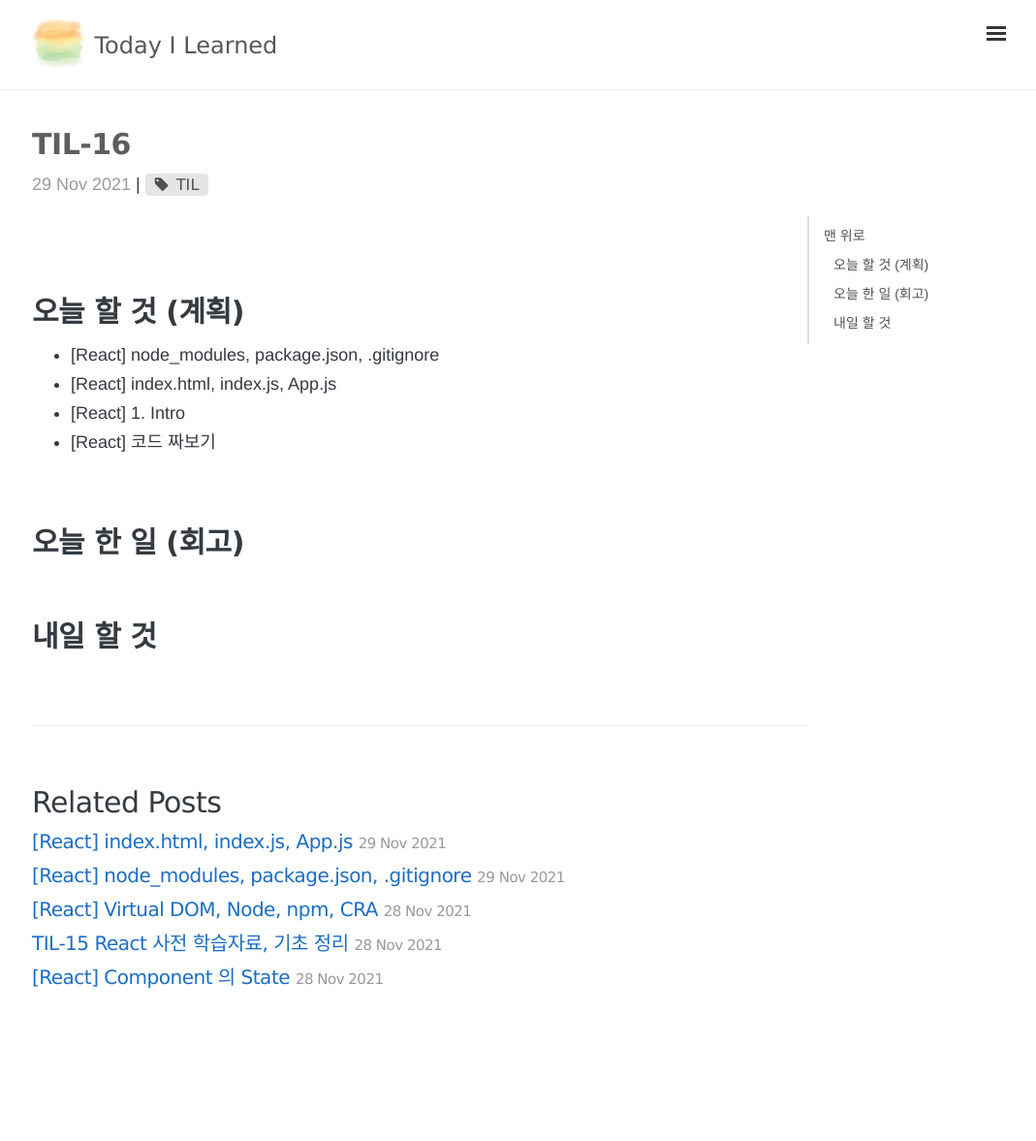
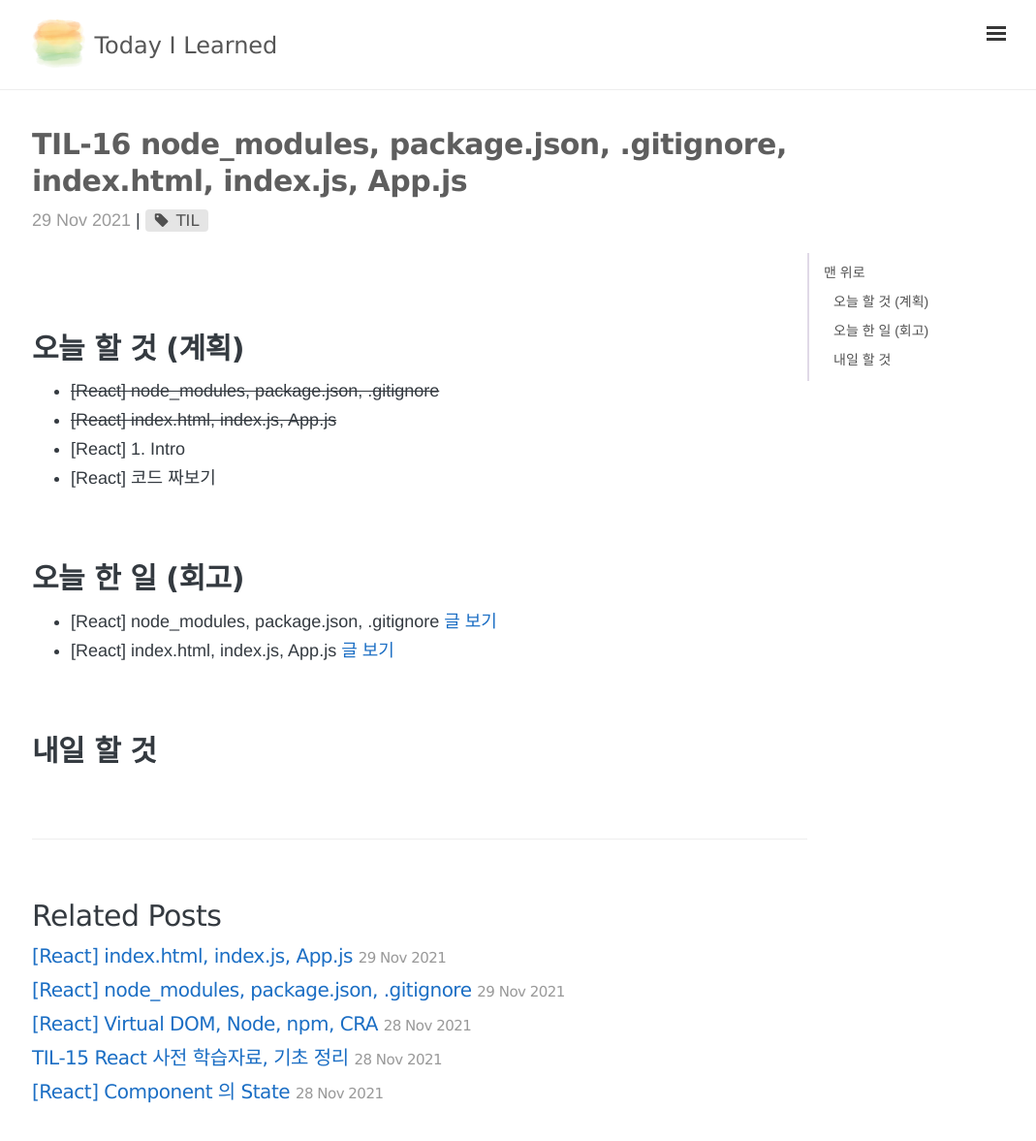
Before and after one commit to 1day1commit/1day1commit.github.io, a Jekyll site: the page built from _posts/TIL(Today I Learned)/2021-11-29-til-16.md, in a window 1280 px wide and 1199 px high. Shown: the top 1177 px of the window at 97% size, without its empty margins (207-1276 px from the left). Built offline with Jekyll 4.4.1, drawn with Linux system fonts in a browser that asks for light colours; nearby versions of some CDN libraries; comment, search, counter and statistics services are not loaded.

Commit message:
포스트 수정

```diff
--- a/_posts/TIL(Today I Learned)/2021-11-29-til-16.md
+++ b/_posts/TIL(Today I Learned)/2021-11-29-til-16.md
@@ -1,6 +1,6 @@
 ---
 layout: post
-title: 'TIL-16'
+title: 'TIL-16 node_modules, package.json, .gitignore, index.html, index.js, App.js'
 
 categories:
   - TIL
@@ -21,8 +21,8 @@
 
 # 오늘 할 것 (계획)
 
-- [React] node_modules, package.json, .gitignore
-- [React] index.html, index.js, App.js
+- ~~[React] node_modules, package.json, .gitignore~~
+- ~~[React] index.html, index.js, App.js~~
 - [React] 1. Intro
 - [React] 코드 짜보기
 
@@ -30,6 +30,9 @@
 
 # 오늘 한 일 (회고)
 
+- [React] node_modules, package.json, .gitignore [글 보기](../react-05)
+- [React] index.html, index.js, App.js [글 보기](../react-06)
+
 <br>
 
 # 내일 할 것
```
